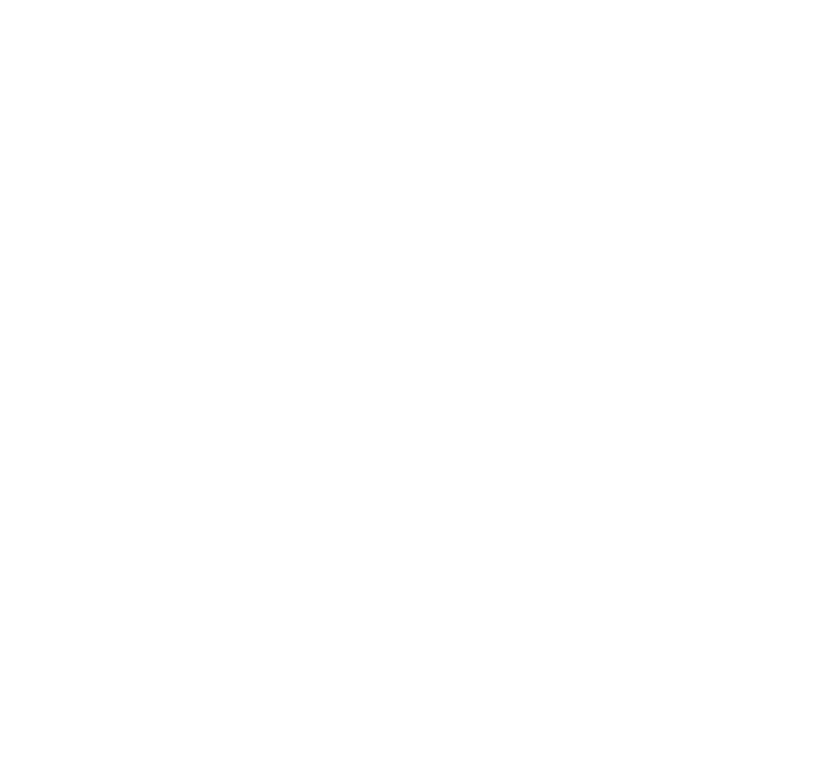
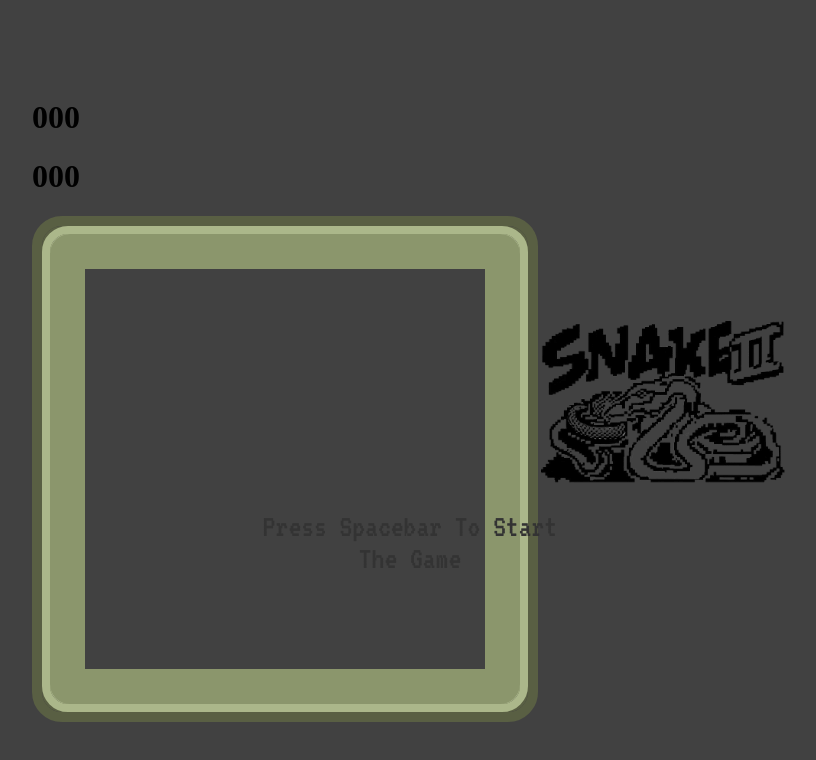
Before and after one commit to Varun2773/snake, a plain HTML site: page index.html in a window 1280 px wide. Shown: the whole page, without its empty margins (230-1046 px from the left). Drawn offline with Linux system fonts and the light colour scheme.

Commit message:
styling the html

```diff
--- a/index.html
+++ b/index.html
@@ -3,11 +3,28 @@
 <head>
     <meta charset="UTF-8">
     <meta name="viewport" content="width=device-width, initial-scale=1.0">
+    <link rel="preconnect" href="https://fonts.googleapis.com">
+    <link rel="preconnect" href="https://fonts.gstatic.com" crossorigin>
+    <link href="https://fonts.googleapis.com/css2?family=VT323&display=swap" rel="stylesheet">
     <title>Snake Game</title>
     <link rel="stylesheet" href="style.css">
+    <script src="script.js"></script>
 </head>
 <body>
-
-    <script src="script.js"></script>
+    <div>
+        <div class="scores">
+            <h1 id="score">000</h1>
+            <h1 id="highScore">000</h1>
+        </div>
+        <div class="game-border-1">
+            <div class="game-border-2">
+                <div class="game-border-3">
+                    <div id="game-board"></div>
+                </div>
+            </div>
+        </div>
+    </div>
+    <h1 id="instruction-text" class="vt323-regular">Press spacebar to start the game </h1>
+    <img src="snake-game-ai-gen.png" alt="snake-logo">
 </body>
 </html>
--- a/script.js
+++ b/script.js
@@ -0,0 +1 @@
+console.log("text");
--- a/style.css
+++ b/style.css
@@ -0,0 +1,62 @@
+body {
+    display: flex;
+    align-items: center;
+    justify-content: center;
+    height: 100vh;
+    margin: 0;
+
+}
+
+.vt323-regular {
+    font-family: "VT323", monospace;
+    font-weight: 400;
+    font-style: normal;
+}
+
+body, .snake {
+    background-color: #414141;
+}
+
+#game-board {
+   border-radius: 100px;
+   display: grid;
+   grid-template-columns: repeat(20, 20px);
+   grid-template-rows: repeat(20, 20px);
+   margin: 5px;
+}
+
+.game-border-1 {
+    border: #595f43 solid 10px;
+    border-radius: 30px;
+    box-shadow: inset 0 0 0 10px #595f43;
+}
+
+.game-border-2 {
+    border: #abb78a solid 8px;
+    border-radius: 26px;
+    box-shadow: inset 0 0 0 10px #abb78b;
+}
+
+.game-border-3 {
+    border: #8b966c solid 30px;
+    border-radius: 20px;
+    box-shadow: inset 0 0 0 5px #8b966c;
+}
+
+#instruction-text {
+    position: absolute;
+    top:60%;
+    color: #333;
+    width: 300px;
+    text-align: center;
+    text-transform: capitalize;
+    padding: 30px;
+    margin: 0;
+}
+
+#scores {
+    display: flex;
+    justify-content: space-between;
+}
+
+#
```
Also changed, not shown: snake-game-ai-gen.png (added).
